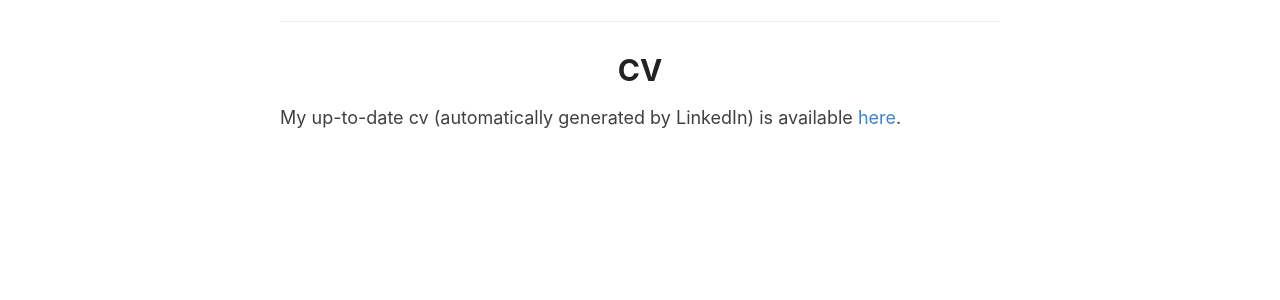
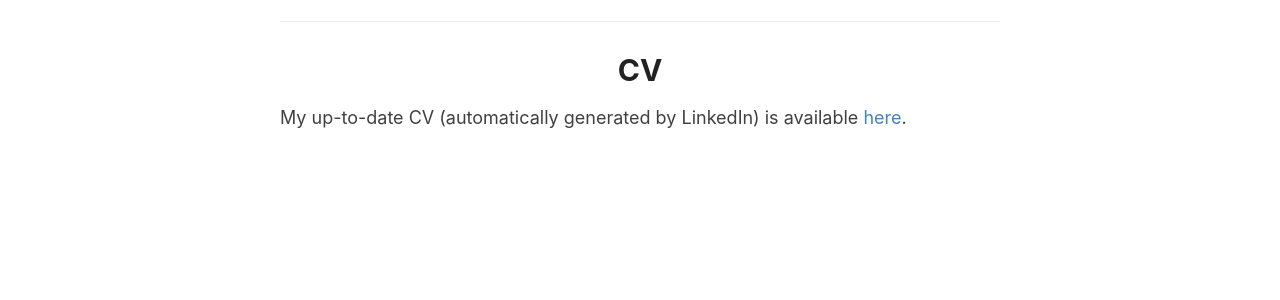
Before and after one commit to levshina/levshina.github.io, a Jekyll site: the page built from _pages/cv.md, in a window 1280 px wide. Shown: the part 240-540 px from the top of the page. Built offline with Jekyll 4.4.1, drawn with Linux system fonts in a browser that asks for light colours.

Commit message:
Update cv.md

```diff
--- a/_pages/cv.md
+++ b/_pages/cv.md
@@ -4,4 +4,4 @@ permalink: /cv/
 title: CV
 ---
 
-My up-to-date cv (automatically generated by LinkedIn) is available <a href="/docs/MyCV_actual.pdf" target="_blank">here</a>.
+My up-to-date CV (automatically generated by LinkedIn) is available <a href="/docs/MyCV_actual.pdf" target="_blank">here</a>.
```
